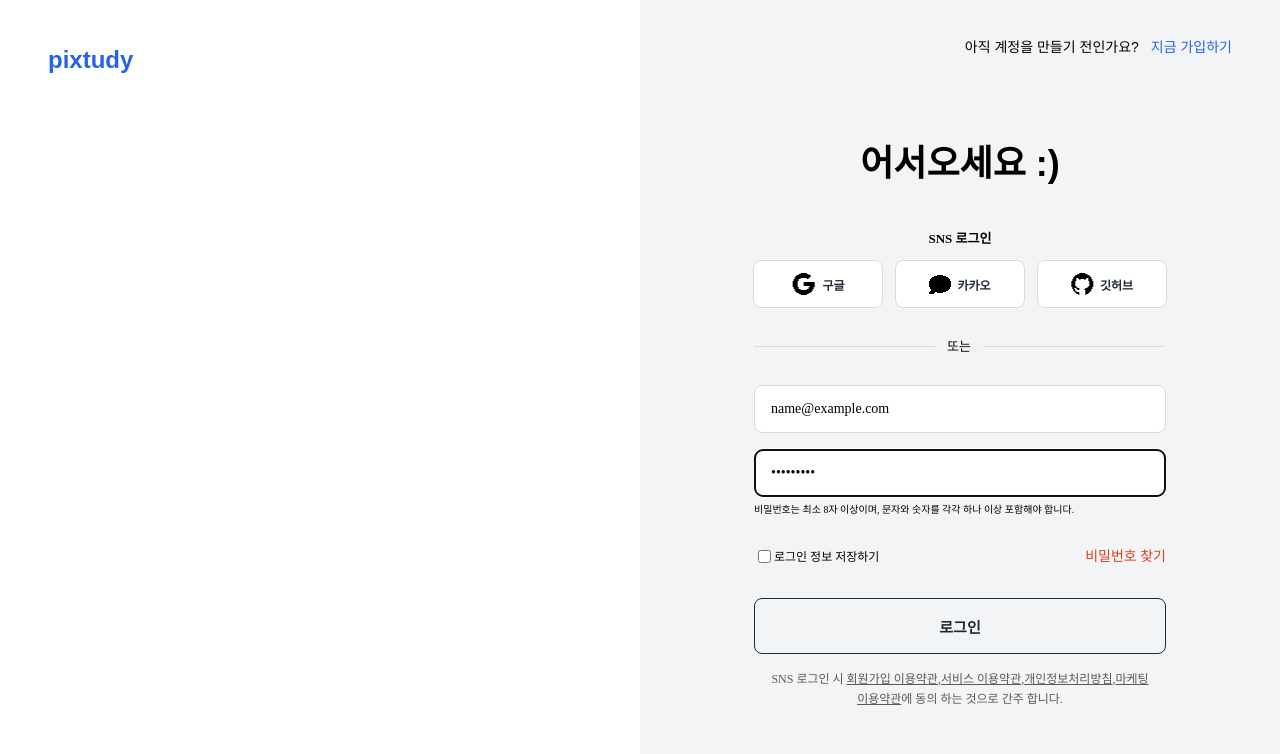
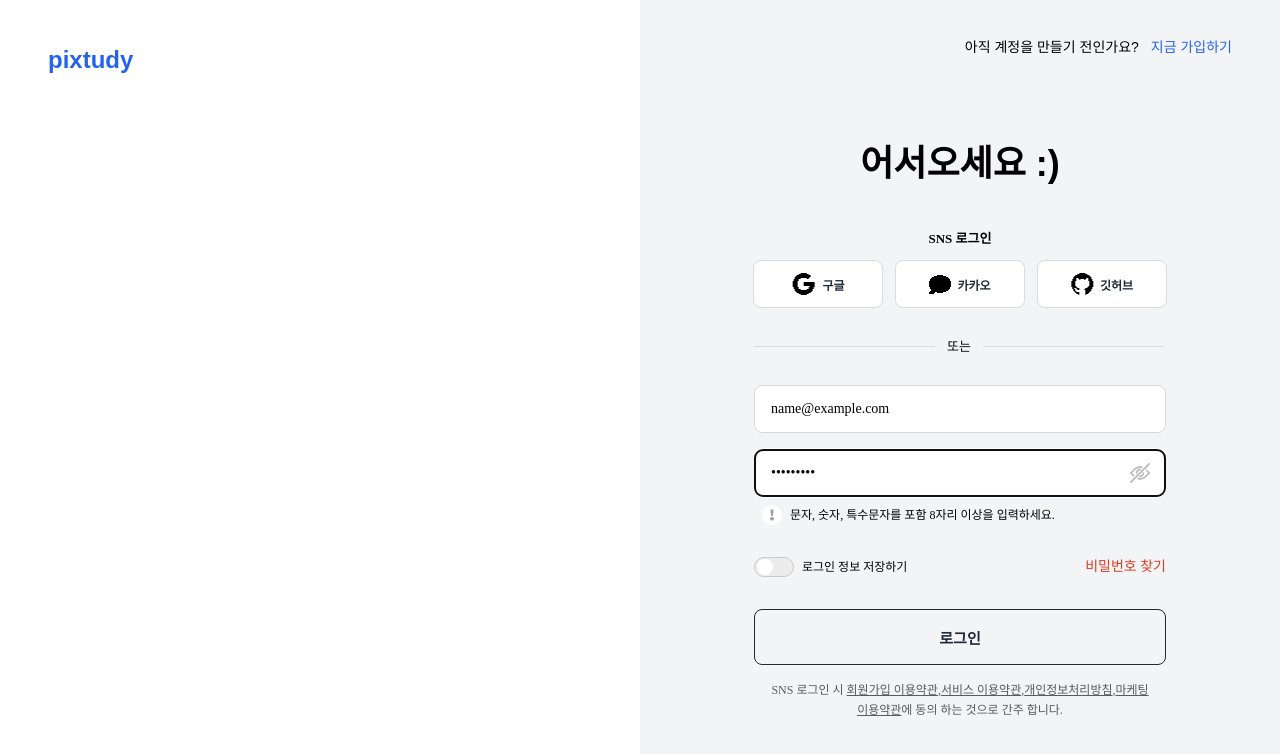
Before and after one commit to yeolsss/pixtudy, a Next.js app in the folder nbc-nep-front/: page /signin in a window 1280 px wide. Both pictures are taken after typing "name@example.com", "Sample123" into the empty fields and a click on the button "로그인". Shown: the top 754 px of the page. Built offline with nearby package versions, Linux system fonts and the light colour scheme; no server answers; what next-redux-wrapper would draw is missing.

Commit message:
[style]: 로그인 정보 저장하기 checkbox 개선, 버튼 호버이벤트 개선

```diff
--- a/nbc-nep-front/src/assets/auth/index.ts
+++ b/nbc-nep-front/src/assets/auth/index.ts
@@ -1,5 +1,7 @@
 import github from "@/assets/auth/github.svg";
 import google from "@/assets/auth/google.svg";
 import kakao from "@/assets/auth/kakao.svg";
+import info from "@/assets/auth/info.svg";
+import blind from "@/assets/auth/blind.svg";
 
-export { github, google, kakao };
+export { github, google, kakao, info, blind };
--- a/nbc-nep-front/src/components/auth/AuthForm.tsx
+++ b/nbc-nep-front/src/components/auth/AuthForm.tsx
@@ -7,7 +7,7 @@ import { FieldValues, SubmitHandler, useForm } from "react-hook-form";
 import { AuthFormType, getInputs } from "./utils/authUtils";
 import AuthInput from "./AuthInput";
 import styled from "styled-components";
-import SignInOptions from "./signin/SignInOptions";
+import SignInOptions from "./SignInOptions";
 
 interface Props {
   formType: AuthFormType;
@@ -135,11 +135,18 @@ const StFormContainer = styled.form<{
       border ease-in-out 0.5s,
       background ease-in-out 0.5s,
       color ease-in-out 0.5s;
+
+    &:hover {
+      border-color: transparent;
+      background: ${(props) => props.theme.color.bg.brand};
+      color: ${(props) => props.theme.color.text.interactive.inverse};
+    }
   }
 `;
 
 const StInputContainer = styled.section<{ $isOpen: boolean }>`
-  max-height: ${(props) => (props.$isOpen ? "100%" : "0%")};
+  max-height: ${(props) => (props.$isOpen ? "100%" : "0px")};
+
   overflow-y: hidden;
   transform-origin: top;
   transform: ${(props) => (props.$isOpen ? "scaleY(1)" : "scaleY(0)")};
@@ -147,8 +154,6 @@ const StInputContainer = styled.section<{ $isOpen: boolean }>`
     max-height ease-in-out 0.5s,
     transform ease-in-out 0.3s;
 
-  width: 100%;
-
   & > div + div {
     margin-top: ${(props) => props.theme.spacing["16"]};
     font-family: inherit;
--- a/nbc-nep-front/src/components/auth/AuthHeroBanner.tsx
+++ b/nbc-nep-front/src/components/auth/AuthHeroBanner.tsx
@@ -1,14 +1,17 @@
 import React from "react";
 import styled from "styled-components";
 import { AuthFormType } from "./utils/authUtils";
+import { useRouter } from "next/router";
 
 interface Props {
   formType: AuthFormType;
 }
 export default function AuthHeroBanner({ formType }: Props) {
+  const router = useRouter();
+  const handleToHome = () => router.push("/");
   return (
     <StHeroBannerTemp $formType={formType}>
-      <span>pixtudy</span>
+      <span onClick={handleToHome}>pixtudy</span>
     </StHeroBannerTemp>
   );
 }
@@ -21,6 +24,7 @@ const StHeroBannerTemp = styled.div<{ $formType: AuthFormType }>`
   position: relative;
 
   & > span {
+    cursor: pointer;
     display: inline-block;
     position: absolute;
     top: ${(props) => props.theme.spacing["48"]};
--- a/nbc-nep-front/src/components/auth/AuthInput.tsx
+++ b/nbc-nep-front/src/components/auth/AuthInput.tsx
@@ -1,13 +1,13 @@
+import Image from "next/image";
 import {
-  FieldError,
   FieldErrors,
-  FieldErrorsImpl,
   FieldValues,
-  Merge,
   UseFormRegister,
   UseFormWatch,
 } from "react-hook-form";
 import styled from "styled-components";
+import { info, blind } from "@/assets/auth";
+import { useState } from "react";
 
 interface Props {
   placeholder: string;
@@ -28,11 +28,18 @@ export default function AuthInput({
   watch,
   validate,
 }: Props) {
+  const [isPasswordVisible, setIsPasswordVisible] = useState(false);
+
+  const togglePasswordVisibility = () => {
+    setIsPasswordVisible(!isPasswordVisible);
+  };
+
   return (
     <StAuthInputSection>
+      <div>
         <input
           id={id}
-        type={type}
+          type={isPasswordVisible ? "text" : type}
           placeholder={placeholder}
           {...register(id, {
             required: true,
@@ -43,7 +50,20 @@ export default function AuthInput({
               ),
           })}
         />
-      {error[id]?.message && <span>{error[id]?.message as string}</span>}
+
+        {type === "password" && (
+          <button type="button" onClick={togglePasswordVisibility}>
+            <Image src={isPasswordVisible ? blind : blind} alt="" />
+          </button>
+        )}
+      </div>
+
+      {error[id]?.message && (
+        <span>
+          <Image src={info} alt="" />
+          {error[id]?.message as string}
+        </span>
+      )}
     </StAuthInputSection>
   );
 }
@@ -52,6 +72,8 @@ const StAuthInputSection = styled.div`
   display: flex;
   flex-direction: column;
   width: 100%;
+  & > div {
+    position: relative;
 
     & input {
       width: 100%;
@@ -59,8 +81,27 @@ const StAuthInputSection = styled.div`
       font-size: ${(props) => props.theme.unit["14"]}px;
       font-family: inherit;
     }
+
+    & button {
+      position: absolute;
+      right: 0;
+      top: 0;
+      bottom: 0;
+      padding: unset;
+      border-radius: unset;
+      border: unset;
+      background: unset;
+      padding: ${(props) =>
+        `${props.theme.spacing[14]} ${props.theme.spacing[16]}`};
+    }
+  }
   & span {
-    display: inline-block;
+    display: flex;
+    align-items: center;
+    font-size: ${(props) => props.theme.unit["12"]}px;
     margin-top: ${(props) => props.theme.spacing["8"]};
+    & img {
+      margin: 0 ${(props) => props.theme.spacing[8]};
+    }
   }
 `;
--- /dev/null
+++ b/nbc-nep-front/src/components/auth/SignInOptions.tsx
@@ -0,0 +1,87 @@
+import Link from "next/link";
+import React from "react";
+import styled from "styled-components";
+import { useState } from "react";
+
+export default function SignInOptions() {
+  const [isCheck, setIsCheck] = useState<boolean>(false);
+
+  const handleIsCheck = () => {
+    setIsCheck((prev) => !prev);
+  };
+
+  return (
+    <StSignInOptions>
+      <section>
+        <input
+          type="checkbox"
+          id="save-login-info"
+          checked={isCheck}
+          onChange={handleIsCheck}
+        />
+        <StSaveLoginInfoToggleCheckBox
+          htmlFor="save-login-info"
+          $isCheck={isCheck}
+        >
+          <div>
+            <div />
+          </div>
+          <span>로그인 정보 저장하기</span>
+        </StSaveLoginInfoToggleCheckBox>
+      </section>
+      <Link href={"#"}>비밀번호 찾기</Link>
+    </StSignInOptions>
+  );
+}
+
+const StSignInOptions = styled.div`
+  display: flex;
+  align-items: center;
+  justify-content: space-between;
+  width: 100%;
+  margin: ${(props) => props.theme.spacing["32"]} 0
+    ${(props) => props.theme.spacing["16"]} 0;
+  & > section {
+    display: flex;
+    margin: unset;
+    align-items: center;
+    & label {
+      font-size: ${(props) => props.theme.unit["12"]}px;
+    }
+  }
+  & a {
+    font-size: ${(props) => props.theme.unit["14"]}px;
+    color: #d93f21;
+  }
+  & input {
+    display: none;
+  }
+`;
+
+const StSaveLoginInfoToggleCheckBox = styled.label<{ $isCheck: boolean }>`
+  display: flex;
+  align-items: center;
+  cursor: pointer;
+  & > div {
+    position: relative;
+    margin-right: ${(props) => props.theme.spacing["8"]};
+    width: ${(props) => props.theme.unit["40"]}px;
+    height: ${(props) => props.theme.unit["20"]}px;
+    border-radius: ${(props) => props.theme.border.radius["36"]};
+    background: ${(props) =>
+      props.$isCheck ? props.theme.color.success["400"] : "#ececec"};
+    border: 0.5px solid #c9c9c9;
+    & > div {
+      position: absolute;
+      top: 50%;
+      transform: translateY(-50%);
+      left: ${(props) => (props.$isCheck ? "unset" : props.theme.spacing["2"])};
+      right: ${(props) =>
+        props.$isCheck ? props.theme.spacing["2"] : "unset"};
+      width: ${(props) => props.theme.unit["16"]}px;
+      height: ${(props) => props.theme.unit["16"]}px;
+      border-radius: ${(props) => props.theme.border.radius.circle};
+      background: var(--color-base-white);
+    }
+  }
+`;
--- a/nbc-nep-front/src/components/auth/signin/SignInOptions.tsx
+++ /dev/null
@@ -1,49 +0,0 @@
-import Link from "next/link";
-import React from "react";
-import styled from "styled-components";
-import { useState } from "react";
-
-export default function SignInOptions() {
-  const [isCheck, setIsCheck] = useState<boolean>(false);
-
-  const handleIsCheck = () => {
-    setIsCheck((prev) => !prev);
-  };
-
-  return (
-    <StSignInOptions>
-      <section>
-        <input
-          type="checkbox"
-          id="save-login-info"
-          checked={isCheck}
-          onChange={handleIsCheck}
-        />
-        <label htmlFor="save-login-info">로그인 정보 저장하기</label>
-      </section>
-      <Link href={"#"}>비밀번호 찾기</Link>
-    </StSignInOptions>
-  );
-}
-
-const StSignInOptions = styled.div`
-  display: flex;
-  align-items: center;
-  justify-content: space-between;
-  width: 100%;
-  margin: ${(props) => props.theme.spacing["32"]} 0
-    ${(props) => props.theme.spacing["16"]} 0;
-
-  & > section {
-    display: flex;
-    margin: unset;
-    align-items: center;
-    & label {
-      font-size: ${(props) => props.theme.unit["12"]}px;
-    }
-  }
-  & a {
-    font-size: ${(props) => props.theme.unit["14"]}px;
-    color: #d93f21;
-  }
-`;
--- a/nbc-nep-front/src/pages/signup/index.tsx
+++ b/nbc-nep-front/src/pages/signup/index.tsx
@@ -19,7 +19,6 @@ export default function index() {
         <h1>같이 공부 시작해요!</h1>
         <SocialLogin subText="SNS로 3초 만에 시작하기" />
         <AuthDivider />
-
         <AuthForm formType="signUp" />
         <AuthFooter />
       </AuthFormContainer>
--- a/nbc-nep-front/src/styles/Globalstyle.ts
+++ b/nbc-nep-front/src/styles/Globalstyle.ts
@@ -411,6 +411,7 @@ const GlobalStyle = styled.createGlobalStyle`
     --border-radius-8: var(--unit-8);
     --border-radius-12: var(--unit-12);
     --border-radius-16: var(--unit-16);
+    --border-radius-36: var(--unit-36);
     --border-radius-circle: "9999px";
     --color-border-interactive-secondary: var(--color-neutral-600);
     --color-border-interactive-secondary-hovered: var(--color-neutral-700);
--- a/nbc-nep-front/src/styles/theme.json
+++ b/nbc-nep-front/src/styles/theme.json
@@ -331,6 +331,7 @@
       "8": "var(--unit-8)",
       "12": "var(--unit-12)",
       "16": "var(--unit-16)",
+      "36": "var(--unit-36)",
       "circle": "9999px"
     }
   },
--- a/nbc-nep-front/src/types/theme.ts
+++ b/nbc-nep-front/src/types/theme.ts
@@ -396,6 +396,7 @@ export interface Radius {
   "8": string;
   "12": string;
   "16": string;
+  "36": string;
   circle: string;
 }
 
--- a/nbc-nep-front/src/utils/authFormValidate.ts
+++ b/nbc-nep-front/src/utils/authFormValidate.ts
@@ -10,8 +10,7 @@ export function handleValidateEmail(value: string) {
 export function handleValidatePassword(value: string) {
   const pwReg = new RegExp(/^(?=.*[A-Za-z])(?=.*\d)(?=.*[^\w\s]).{8,}$/);
   return (
-    pwReg.test(value) ||
-    "비밀번호는 최소 8자 이상이며, 문자와 숫자를 각각 하나 이상 포함해야 합니다."
+    pwReg.test(value) || "문자, 숫자, 특수문자를 포함 8자리 이상을 입력하세요."
   );
 }
 
```
Also changed, not shown: nbc-nep-front/src/components/auth/signup/SignUpModalMainContainer.tsx (deleted, +0 -118 lines), nbc-nep-front/src/assets/auth/blind.svg (added), nbc-nep-front/src/assets/auth/info.svg (added). Lines whose indentation alone changed are shown as unchanged.
